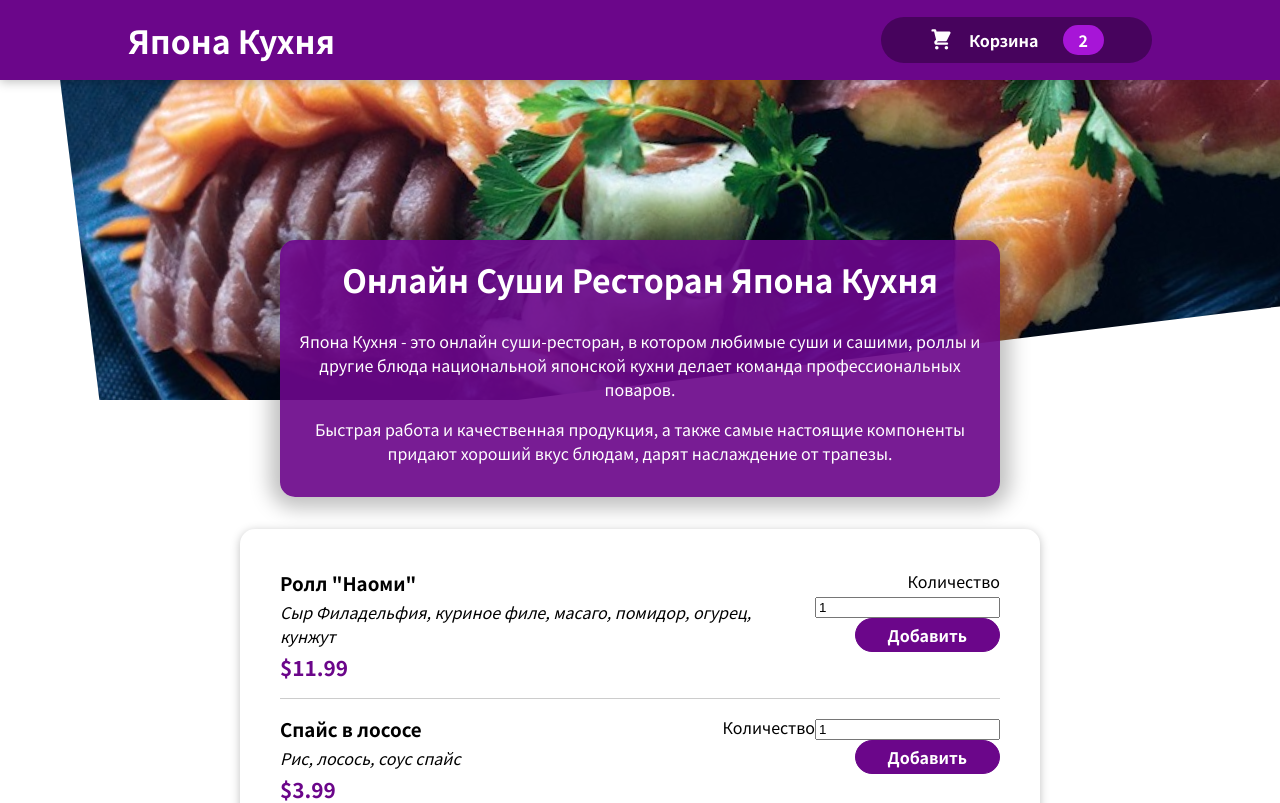
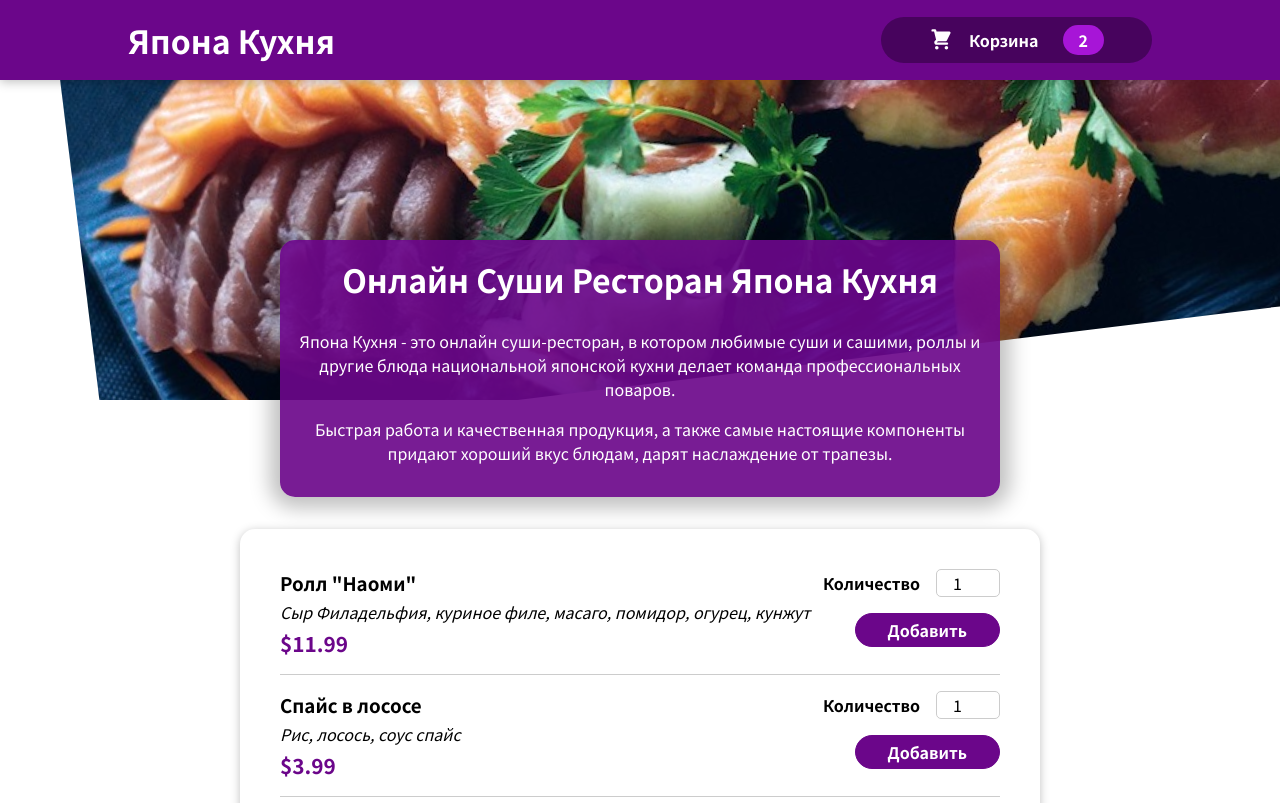
Before and after one commit to MityaDV/react-food-order-app, a React (Create React App) app: page / in a window 1280 px wide. Shown: the top 803 px of the page. Built offline with nearby package versions, Linux system fonts and the light colour scheme.

Commit message:
120. Исправление Небольшого Бага

```diff
--- a/src/components/Meals/MealItem/MealItem.js
+++ b/src/components/Meals/MealItem/MealItem.js
@@ -12,7 +12,7 @@ const MealItem = (props) => {
         <div className={styles.price}>{formattedPrice}</div>
       </div>
       <div>
-        <MealItemForm />
+        <MealItemForm id={props.id} />
       </div>
     </li>
   );
--- a/src/components/Meals/MealItem/MealItemForm.js
+++ b/src/components/Meals/MealItem/MealItemForm.js
@@ -7,7 +7,7 @@ const MealItemForm = (props) => {
       <Input
         label="Количество"
         input={{
-          id: 'amount',
+          id: props.id,
           type: 'number',
           min: '1',
           step: '1',
--- a/src/components/Meals/MealList.js
+++ b/src/components/Meals/MealList.js
@@ -35,6 +35,7 @@ const MealList = (props) => {
   const mealList = DUMMY_MEALS.map((meal) => (
     <MealItem
       key={meal.id}
+      id={meal.id}
       name={meal.name}
       description={meal.description}
       price={meal.price}
--- a/src/components/UI/Input.js
+++ b/src/components/UI/Input.js
@@ -2,7 +2,7 @@ import styles from './Input.module.css';
 
 const Input = (props) => {
   return (
-    <div>
+    <div className={styles.input}>
       <label htmlFor={props.input.id}>{props.label}</label>
       <input {...props.input} />
     </div>
```
Also changed, not shown: 1 other file (tests, documents, lock files or other folders).
